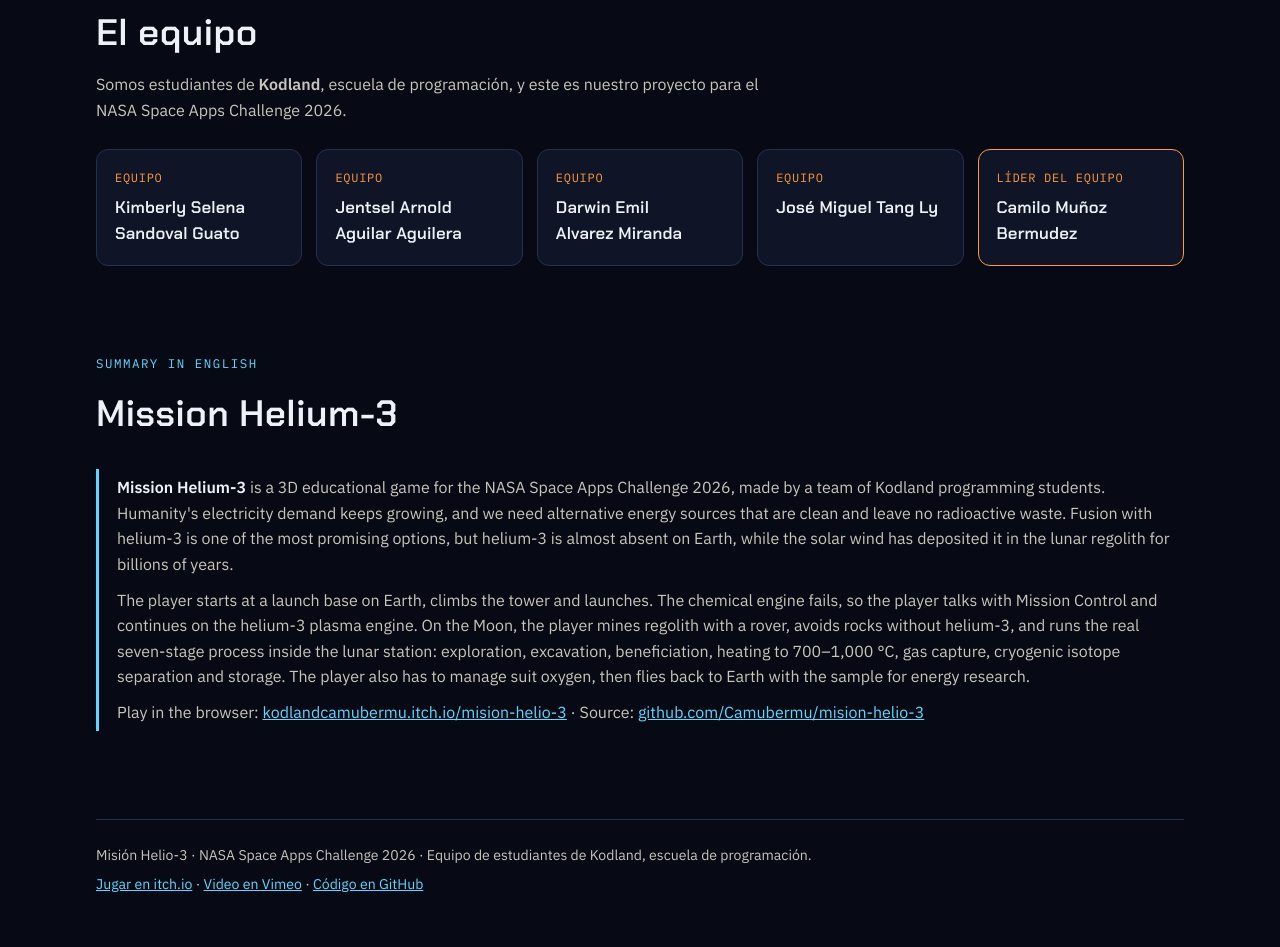
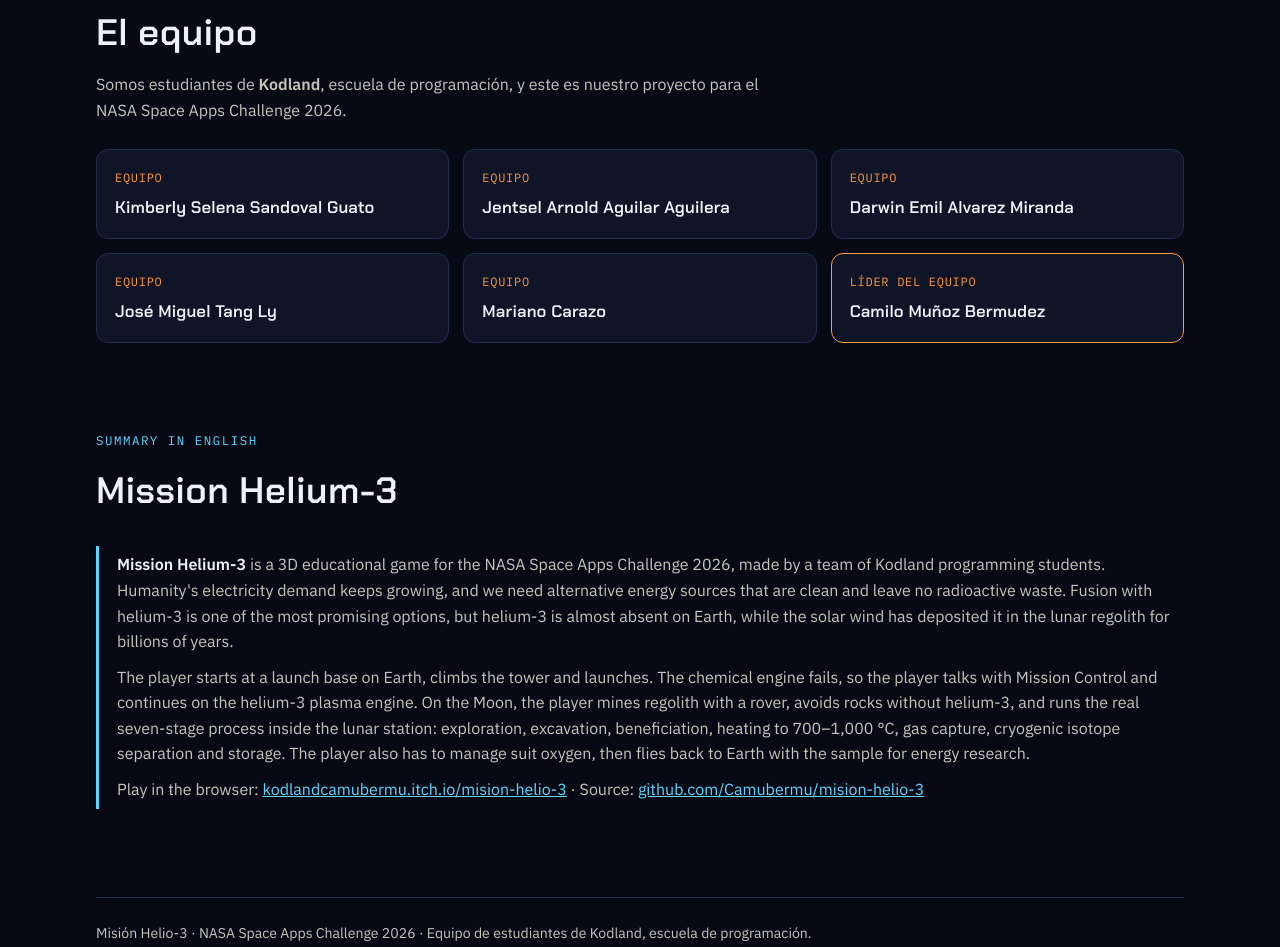
Before and after one commit to Camubermu/mision-helio-3, a plain HTML site: page docs/index.html in a window 1280 px wide. Shown: the part 6958-7905 px from the top of the page. Drawn offline with Linux system fonts and the light colour scheme.

Commit message:
docs: agrega a Mariano Carazo al equipo (página y créditos)
Co-Authored-By: Claude Opus 5.5 <noreply@anthropic.com>

```diff
--- a/docs/index.html
+++ b/docs/index.html
@@ -102,7 +102,7 @@ nav.barra a:hover { color: var(--texto); }
 .video iframe { position: absolute; inset: 0; width: 100%; height: 100%; border: 0; }
 
 /* Equipo */
-.equipo { display: grid; grid-template-columns: repeat(5, minmax(0, 1fr)); gap: 14px; }
+.equipo { display: grid; grid-template-columns: repeat(3, minmax(0, 1fr)); gap: 14px; }
 .persona { background: var(--panel); border: 1px solid var(--borde); border-radius: 12px; padding: 18px; display: flex; flex-direction: column; gap: 6px; }
 .persona.lider { border-color: var(--empuje); }
 .persona h3 { font-size: 1.05rem; }
@@ -337,6 +337,7 @@ footer { color: var(--regolito); font-size: 0.88rem; border-top: 1px solid var(-
       <article class="persona"><span>Equipo</span><h3>Jentsel Arnold Aguilar Aguilera</h3></article>
       <article class="persona"><span>Equipo</span><h3>Darwin Emil Alvarez Miranda</h3></article>
       <article class="persona"><span>Equipo</span><h3>José Miguel Tang Ly</h3></article>
+      <article class="persona"><span>Equipo</span><h3>Mariano Carazo</h3></article>
       <article class="persona lider"><span>Líder del equipo</span><h3>Camilo Muñoz Bermudez</h3></article>
     </div>
   </section>
```
Also changed, not shown: 1 other file.
